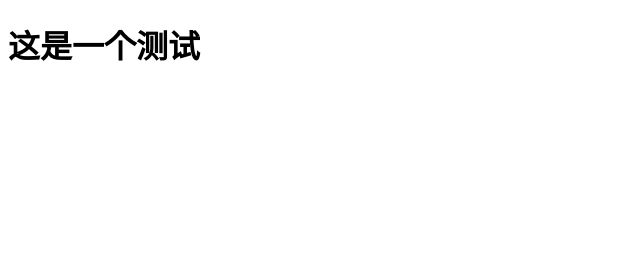
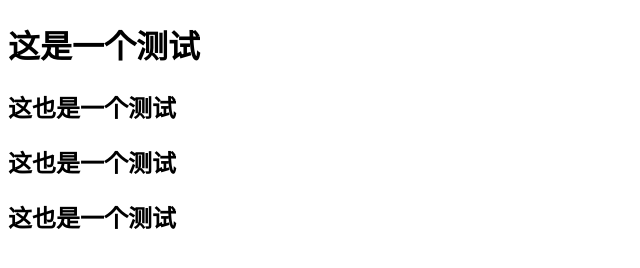
Before and after one commit to piaodaxiong/BJWeb-4, a plain HTML site: page index.html in a window 1280 px wide. Shown: the whole page, without its empty margins (0-640 px from the left). Drawn offline with Linux system fonts and the light colour scheme.

Commit message:
piaodaxiong的第一次提交

```diff
--- a/index.html
+++ b/index.html
@@ -8,5 +8,8 @@
 </head>
 <body>
     <h1>这是一个测试</h1>
+    <h2>这也是一个测试</h2>
+    <h2>这也是一个测试</h2>
+    <h2>这也是一个测试</h2>
 </body>
 </html>
```
